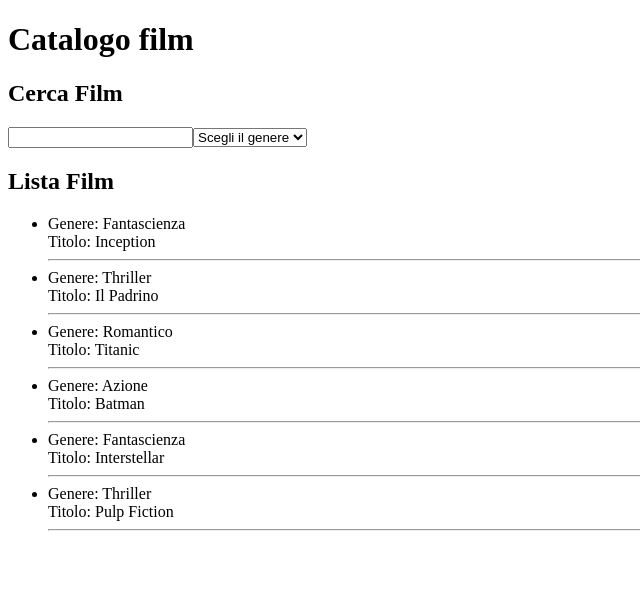
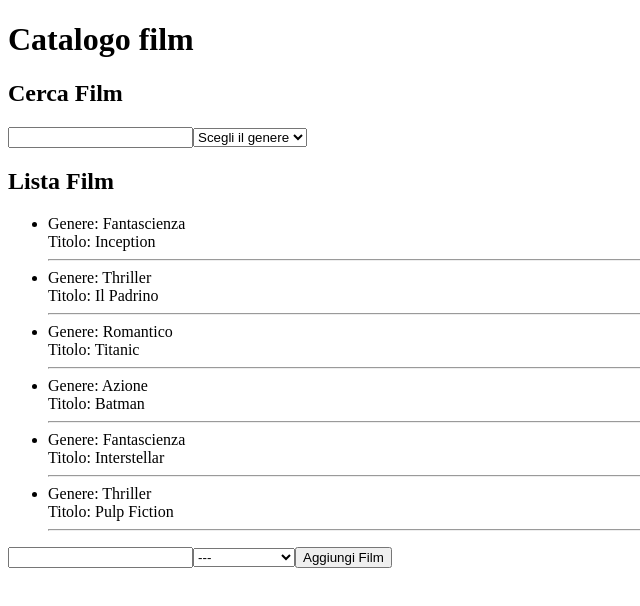
Before and after one commit to AndreaRispoli97/react-movie-filter, a React (Vite) app: page / in a window 1280 px wide. Shown: the top 606 px of the page, without its empty margins (0-640 px from the left). Built offline with nearby package versions, Linux system fonts and the light colour scheme.

Commit message:
feat: finished bonus 2

```diff
--- a/src/App.jsx
+++ b/src/App.jsx
@@ -7,6 +7,25 @@ function App() {
   const [film, setFilm] = useState(films)
   const [searchGenre, setSearchGenre] = useState('');
   const [searchTitle, setSearchTitle] = useState('');
+  const [newFilm, setNewFilm] = useState('');
+  const [newGenre, setNewGenre] = useState('');
+
+  const addFilm = event => {
+    event.preventDefault();
+
+    if (newFilm !== '') {
+      let newFilms =
+      {
+        title: newFilm,
+        genre: newGenre
+      }
+      let newFilmList = [...film, newFilms];
+      setFilm(newFilmList);
+      console.log(newFilmList);
+    }
+
+
+  }
 
   useEffect(() => {
     let newListFilm = films
@@ -51,6 +70,24 @@ function App() {
           </ul>
         </article>
       </section>
+      <section>
+        <form onSubmit={addFilm}>
+          <input type="text"
+            onChange={event => setNewFilm(event.target.value)}
+            value={newFilm}
+          />
+          <select
+            onChange={event => setNewGenre(event.target.value)}
+            value={newGenre}>
+            <option value=''>---</option>
+            <option>Fantascienza</option>
+            <option>Thriller</option>
+            <option>Romantico</option>
+            <option>Azione</option>
+          </select>
+          <button type='submit'>Aggiungi Film</button>
+        </form>
+      </section>
 
     </>
   )
```
